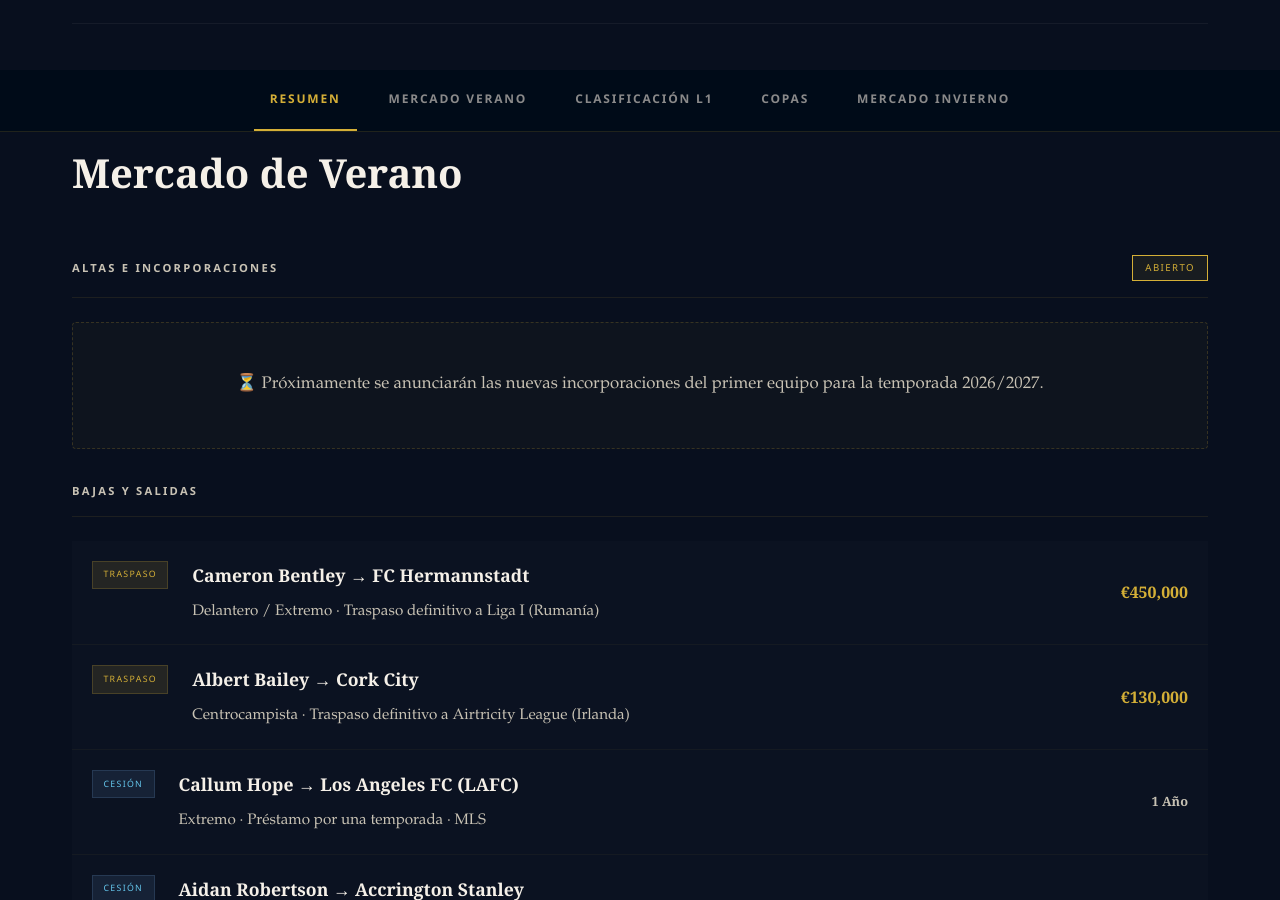
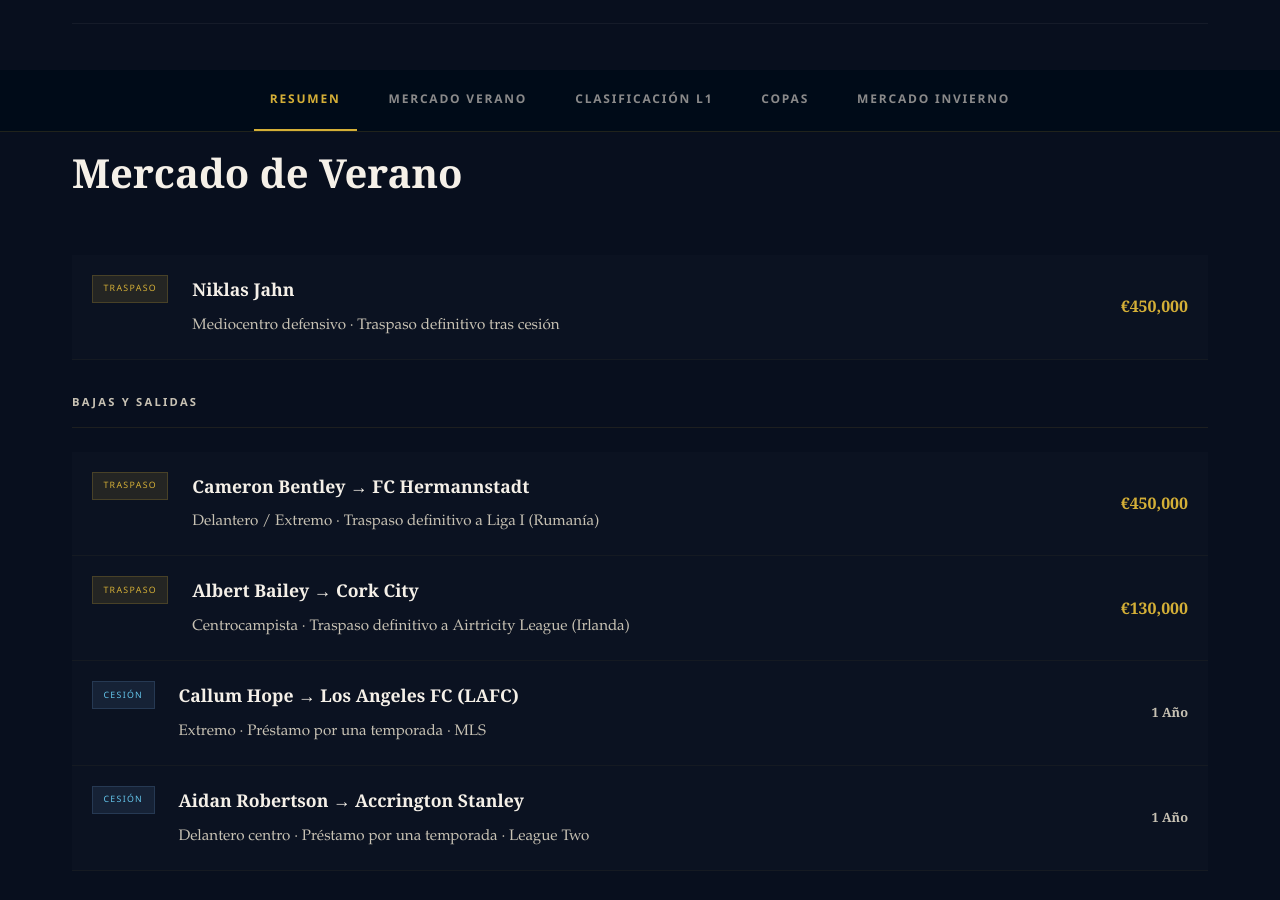
Before and after one commit to riise66/wakefieldfc, a Jekyll site: the page built from pages/temporada-2627.html, in a window 1280 px wide and 900 px high, scrolled down 1179 px. Built offline with Jekyll 4.4.1, drawn with Linux system fonts in a browser that asks for light colours; some web fonts are replaced; a style sheet for code colours, icons or effects is not loaded.

Commit message:
Update temporada-2627.html

```diff
--- a/pages/temporada-2627.html
+++ b/pages/temporada-2627.html
@@ -235,15 +235,15 @@ extra_css_file: /assets/css/temporada-2627.css
     <div class="temp-section-label">Junio — Agosto 2026 · Ventana Activa</div>
     <h2>Mercado de Verano</h2>
 
-    <div class="mercado-header">
-      <h3>Altas e Incorporaciones</h3>
-      <span class="mercado-badge">Abierto</span>
-    </div>
-    <div class="comunicados-list">
-      <div class="placeholder-box">
-        <p>⏳ Próximamente se anunciarán las nuevas incorporaciones del primer equipo para la temporada 2026/2027.</p>
+    <!-- Niklas Jahn -->
+      <div class="com-item" onclick="openModal('bentley')">
+        <span class="com-tag">Traspaso</span>
+        <div class="com-info">
+          <h3>Niklas Jahn</h3>
+          <p>Mediocentro defensivo · Traspaso definitivo tras cesión</p>
+        </div>
+        <span class="com-amount">€450,000</span>
       </div>
-    </div>
 
     <div class="mercado-spacer"></div>
 
```
